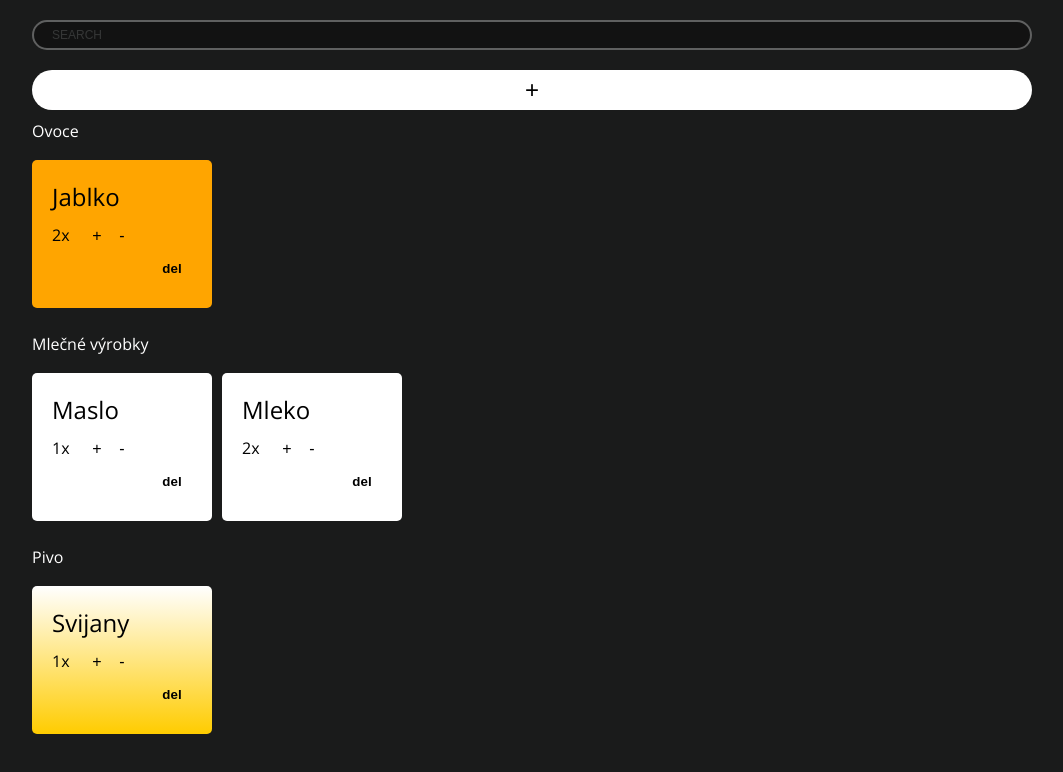
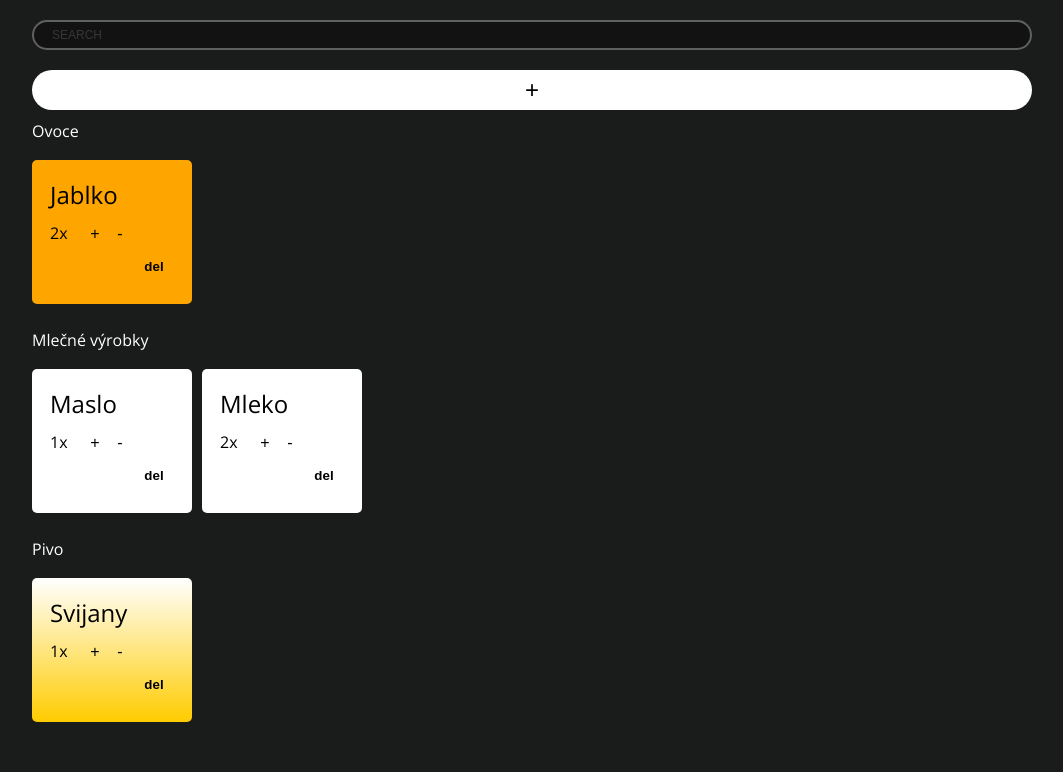
Before and after one commit to mmrzena/ledniceapp, a React (Create React App) app: page / in a window 1280 px wide. Shown: the top 772 px of the page, without its empty margins (108-1171 px from the left). Built offline with nearby package versions, Linux system fonts and the light colour scheme.

Commit message:
css update

```diff
--- a/public/index.html
+++ b/public/index.html
@@ -10,6 +10,7 @@
     -->
     <link rel="manifest" href="%PUBLIC_URL%/manifest.json">
     <link rel="shortcut icon" href="%PUBLIC_URL%/favicon.ico">
+    <link rel="stylesheet" href="https://cdnjs.cloudflare.com/ajax/libs/animate.css/3.5.2/animate.min.css">
     <!--
       Notice the use of %PUBLIC_URL% in the tags above.
       It will be replaced with the URL of the `public` folder during the build.
@@ -19,7 +20,7 @@
       work correctly both with client-side routing and a non-root public URL.
       Learn how to configure a non-root public URL by running `npm run build`.
     -->
-    <title>React App</title>
+    <title>Lednice</title>
   </head>
   <body>
     <noscript>
--- a/src/modal/categoryButton.js
+++ b/src/modal/categoryButton.js
@@ -5,7 +5,6 @@ class CategoryButton extends Component {
 
 
     renderCategories() {
-        console.log('lol ', this.props.category)
         return this.props.category
                .map( category =>
                 <Categories {...category} key={category.id}
--- a/src/style/App.css
+++ b/src/style/App.css
@@ -61,13 +61,13 @@ input:focus {
 }
 
 .listDiv ul {
-  padding: 20px;
+  padding: 18px;
   margin-right: 10px;
   margin-bottom: 25px;
   margin-top: 0;
   list-style: none;
   border-radius: 5px;
-  width: 180px;
+  width: 160px;
   color: black;
   box-sizing: border-box;
 }
```
Also changed, not shown: 1 other file (tests, documents, lock files or other folders).
